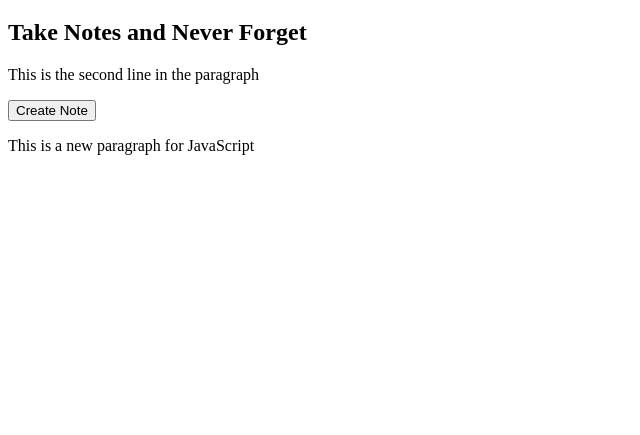
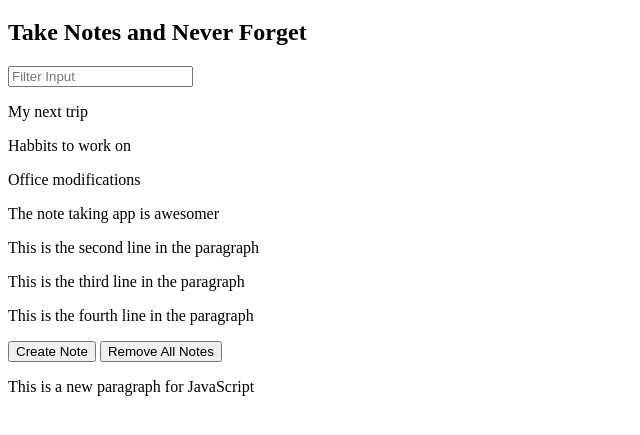
Before and after one commit to SimplifyData/js_bootcamp, a plain HTML site: page notes-app/index.html in a window 1280 px wide. Shown: the part 61-496 px from the top of the page, without its empty margins (0-640 px from the left). Drawn offline with Linux system fonts and the light colour scheme.

Commit message:
JS Notes Search Text Filter & Buttons examples

```diff
--- a/notes-app/index.html
+++ b/notes-app/index.html
@@ -8,9 +8,14 @@
 <body>
     <h1>Notes App</h1>
     <h2>Take Notes and Never Forget</h2>
-    <p> The note taking app is awesomer</p>
-    <p> This is the second line in the paragraph</p>
-    <button> Create Note</button>
+    <input id="search_text" type="text" placeholder="Filter Input">
+    <div id="notes"></div>
+    <p class="note"> The note taking app is awesomer</p>
+    <p class="note"> This is the second line in the paragraph</p>
+    <p class="note"> This is the third line in the paragraph</p>
+    <p class="note"> This is the fourth line in the paragraph</p>
+    <button id="create_note"> Create Note</button>
+    <button id="remove_all"> Remove All Notes</button>
     <script src = "notes-app.js"></script>
 </body>
 </html>
--- a/notes-app/notes-app.js
+++ b/notes-app/notes-app.js
@@ -1,4 +1,36 @@
-console.log("This is from a different file");
+const notes = [{
+    title: ' My next trip',
+    body: 'I would like to go to Spain'
+},{
+    title: 'Habbits to work on',
+    body: 'Exercise. Eating a bit better'
+},{
+    title: 'Office modifications',
+    body: 'Get a new seat'
+}]
+
+console.log("This is from a diffe");
+
+const filters = {
+    search_text:''
+};
+
+const render_notes = function(notes, filters){
+    const filtered_notes = notes.filter(function (note) {
+        return note.title.toLowerCase().includes(filters.search_text.toLowerCase())
+
+    })
+    document.querySelector('#notes').innerHTML = '<p> TEST </p>'
+
+    filtered_notes.forEach(function (note) {
+        const note_el = document.createElement('p')
+        note_el.textContent = note.title
+        document.querySelector('#notes').appendChild(note_el)
+
+    })
+}
+
+render_notes(notes,filters)
 
 //DOM - document object model
 // Query and remove
@@ -19,3 +51,39 @@ console.log(p)
 const new_paragraph = document.createElement('p');
 new_paragraph.textContent = 'This is a new paragraph for JavaScript';
 document.querySelector('body').appendChild(new_paragraph);
+
+// query by button
+document.querySelector('button').addEventListener('click', function (e){
+    console.log(e)
+    e.target.textContent = 'The Button was Clicked'
+})
+
+document.querySelectorAll('button')[1].addEventListener('click', function(e){
+    e.target.textContent = "Second Button Clicked"
+})
+
+
+
+// query by button ID
+document.querySelector('#create_note').addEventListener('click', function (e){
+    console.log(e)
+    e.target.textContent = 'The Button was Clicked'
+})
+
+document.querySelector('#remove_all').addEventListener('click', function(){
+    document.querySelectorAll('.note').forEach(function (note) {
+        note.remove()
+
+    })
+})
+
+//document.querySelector('#search_text').addEventListener('input', function (e) {
+//    console.log(e.target.value)
+
+//})
+
+document.querySelector('#search_text').addEventListener('input', function (e) {
+    filters.search_text  = e.target.value
+    render_notes(notes,filters)
+
+})
```
Also changed, not shown: todo-app/index.html (+2 -1 lines), todo-app/todo-app.js (+14 -4 lines).
